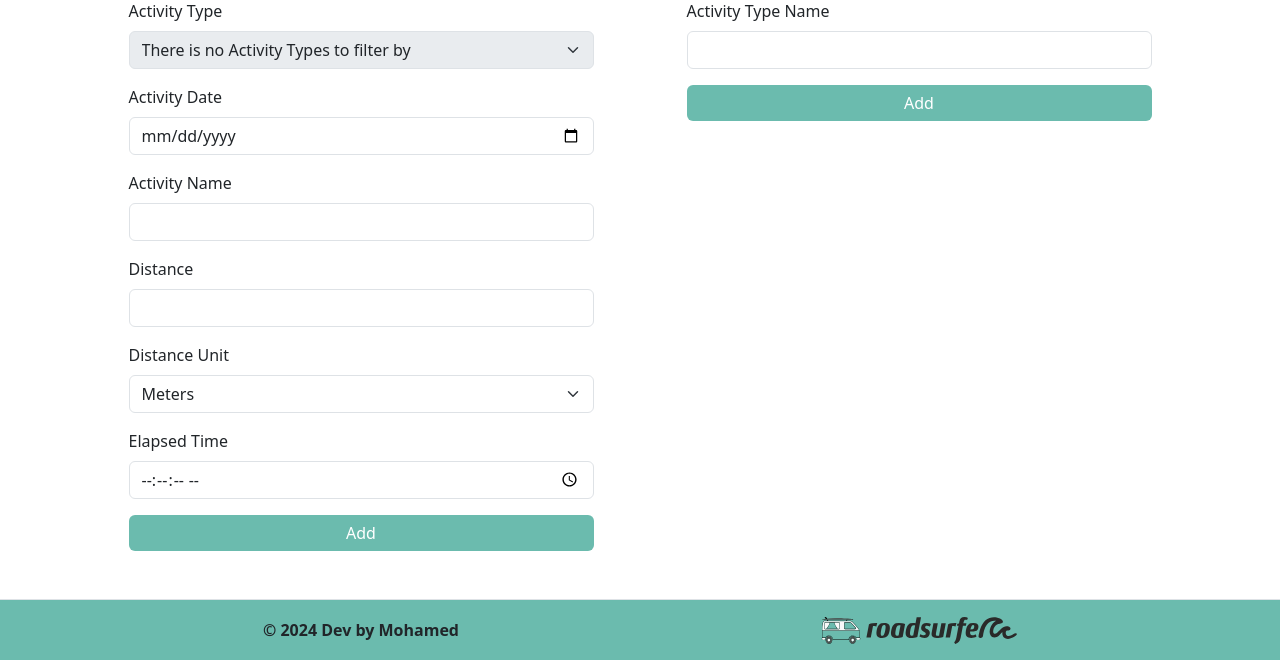
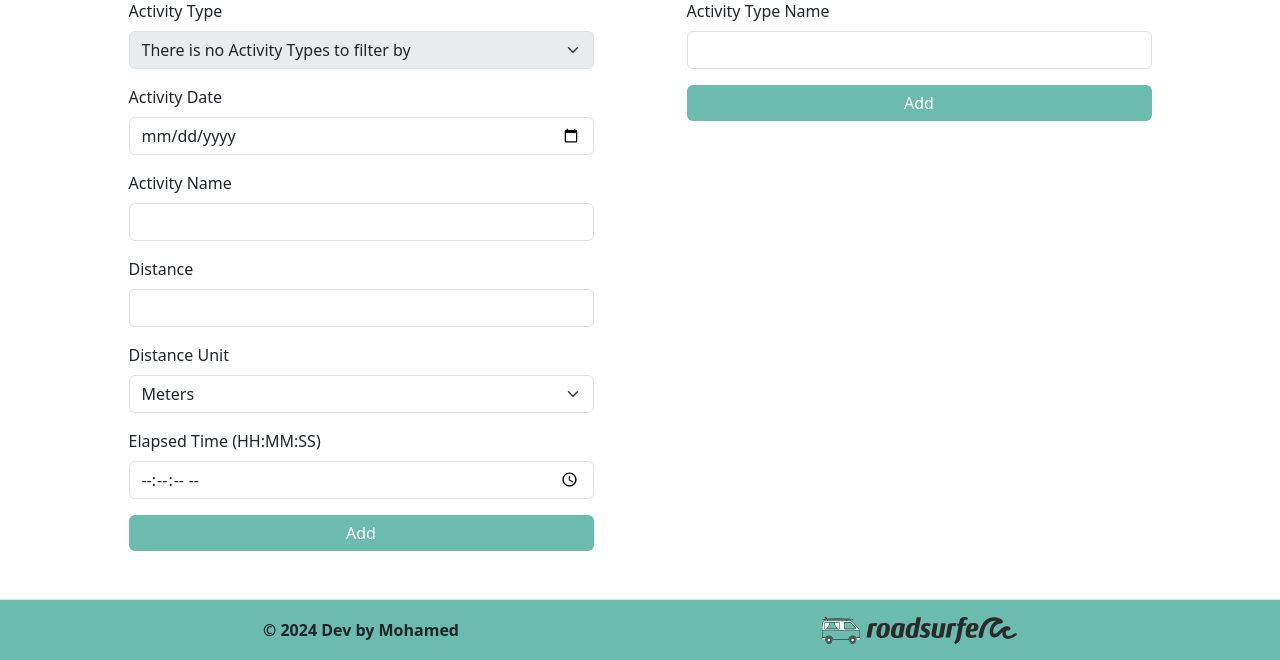
Before and after one commit to webdevmohamed/roadsurfer_app, a PHP site: page /create in a window 1280 px wide. Shown: the part 193-853 px from the top of the page. Run offline with PHP 8.4, Linux system fonts and the light colour scheme; data that the repository does not hold is empty.

Commit message:
Fitness Activity form change

```diff
--- a/app/Views/forms/fitness-activity.view.php
+++ b/app/Views/forms/fitness-activity.view.php
@@ -44,7 +44,7 @@
         </div>
 
         <div class="mb-3">
-            <label for="elapsed-time" class="form-label">Elapsed Time</label>
+            <label for="elapsed-time" class="form-label">Elapsed Time (HH:MM:SS)</label>
             <input type="time" step="1" name="elapsed-time" class="form-control" id="elapsed-time" required>
         </div>
         <div class="d-grid">
```
